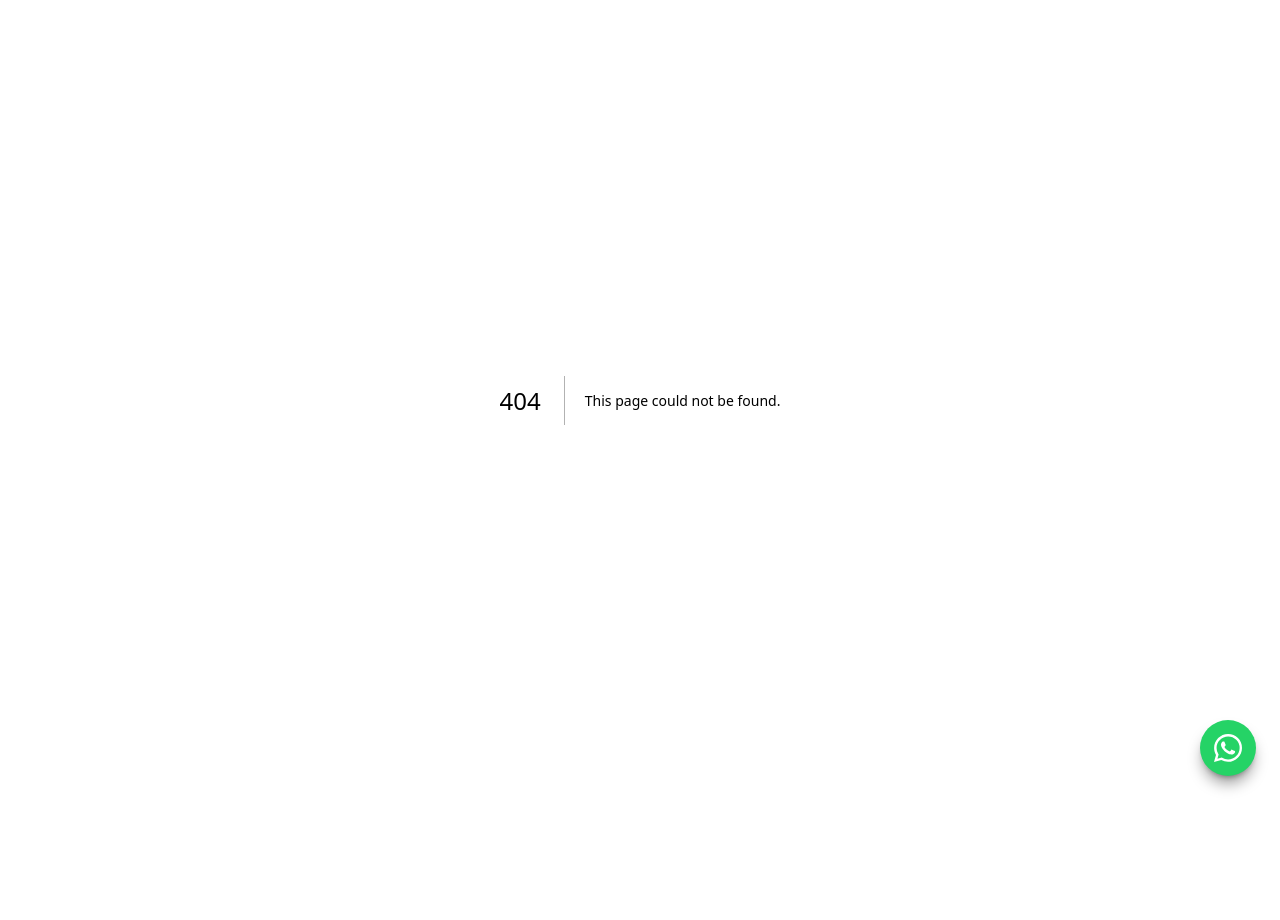
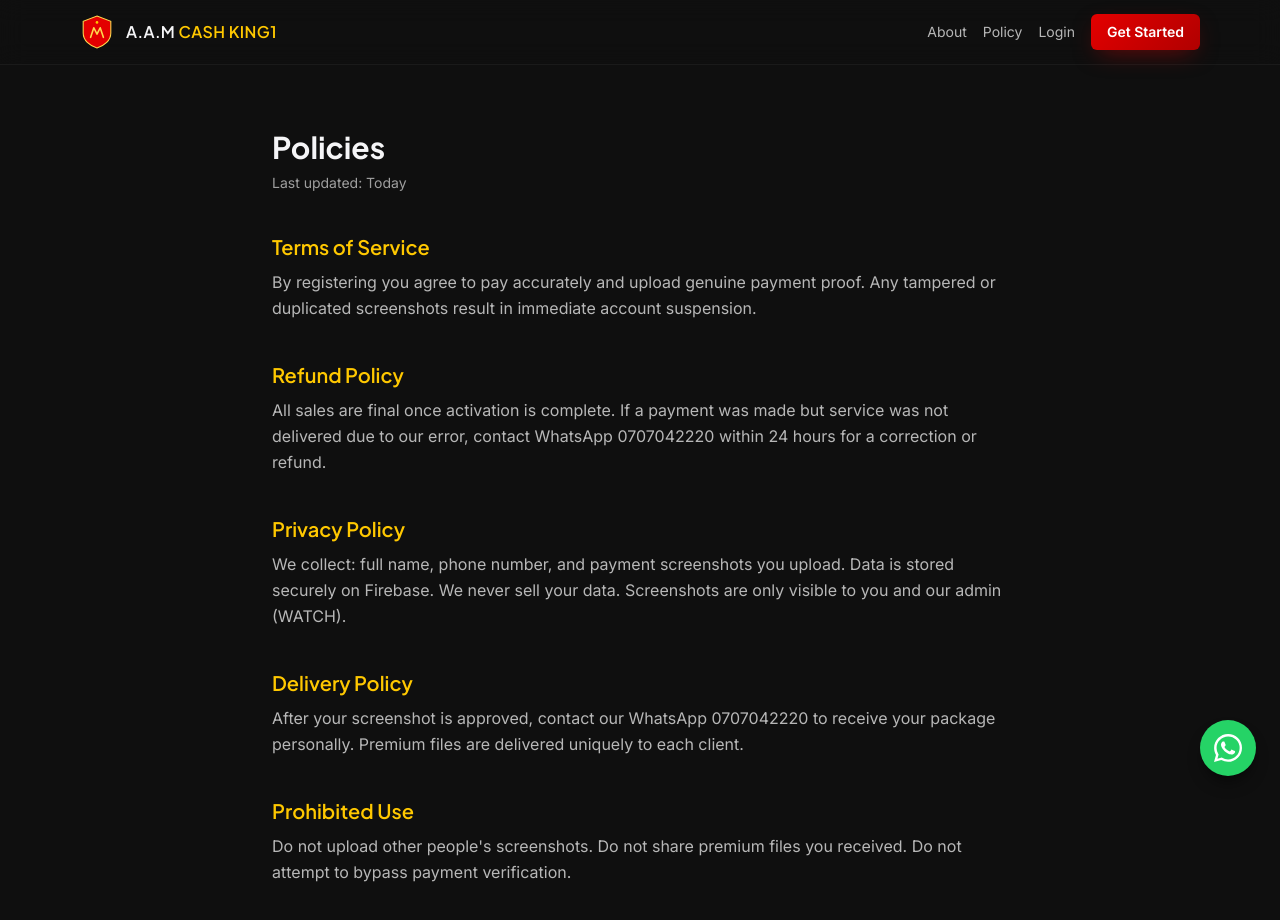
Before and after one commit to DAILY-MONEY-INVESTMENT/aam-cashking1, a Next.js app: page /policy in a window 1280 px wide. Before the commit this address had no page. Shown: the top 920 px of the page. Before the commit the page ends 800 px from the top, so only its background shows below. Built offline with nearby package versions, Linux system fonts and the light colour scheme.

Commit message:
add about and policy pages

```diff
--- /dev/null
+++ b/app/about/page.tsx
@@ -0,0 +1,28 @@
+import Navbar from "@/components/Navbar";
+
+export default function About() {
+  return (
+    <main className="min-h-screen bg-airtel-charcoal pb-20">
+      <Navbar />
+      <section className="max-w-3xl mx-auto px-4 py-16">
+        <h1 className="font-display text-3xl font-bold">About Us</h1>
+        <p className="mt-6 text-white/70 leading-relaxed">
+          A.A.M CASH KING1 INTERNETS is a Ugandan digital service provider offering
+          Airtel unlimited internet access and curated premium file packages. We
+          operate on a simple, accountable model: every payment is verified by a
+          human before service is delivered.
+        </p>
+        <p className="mt-4 text-white/70 leading-relaxed">
+          Each transaction is traceable. Each client receives personal delivery on
+          WhatsApp. We do not resell credentials we do not control, and we do not
+          promise what we cannot deliver.
+        </p>
+        <h2 className="mt-10 font-display text-xl font-semibold">Contact</h2>
+        <p className="mt-3 text-white/70">
+          WhatsApp: <span className="text-airtel-gold font-medium">0707042220</span><br />
+          Payments accepted: MTN Mobile Money, Airtel Money
+        </p>
+      </section>
+    </main>
+  );
+}
--- /dev/null
+++ b/app/policy/page.tsx
@@ -0,0 +1,43 @@
+import Navbar from "@/components/Navbar";
+
+export default function Policy() {
+  return (
+    <main className="min-h-screen bg-airtel-charcoal pb-20">
+      <Navbar />
+      <section className="max-w-3xl mx-auto px-4 py-16 space-y-10">
+        <div>
+          <h1 className="font-display text-3xl font-bold">Policies</h1>
+          <p className="text-white/60 mt-2 text-sm">Last updated: Today</p>
+        </div>
+
+        {[
+          {
+            t: "Terms of Service",
+            b: "By registering you agree to pay accurately and upload genuine payment proof. Any tampered or duplicated screenshots result in immediate account suspension.",
+          },
+          {
+            t: "Refund Policy",
+            b: "All sales are final once activation is complete. If a payment was made but service was not delivered due to our error, contact WhatsApp 0707042220 within 24 hours for a correction or refund.",
+          },
+          {
+            t: "Privacy Policy",
+            b: "We collect: full name, phone number, and payment screenshots you upload. Data is stored securely on Firebase. We never sell your data. Screenshots are only visible to you and our admin (WATCH).",
+          },
+          {
+            t: "Delivery Policy",
+            b: "After your screenshot is approved, contact our WhatsApp 0707042220 to receive your package personally. Premium files are delivered uniquely to each client.",
+          },
+          {
+            t: "Prohibited Use",
+            b: "Do not upload other people's screenshots. Do not share premium files you received. Do not attempt to bypass payment verification.",
+          },
+        ].map((s) => (
+          <div key={s.t}>
+            <h2 className="font-display text-xl font-semibold text-airtel-gold">{s.t}</h2>
+            <p className="mt-2 text-white/70 leading-relaxed">{s.b}</p>
+          </div>
+        ))}
+      </section>
+    </main>
+  );
+}
```
